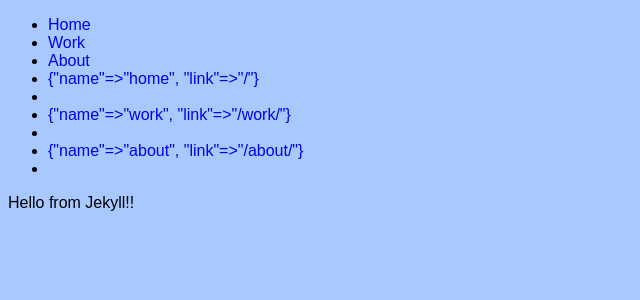
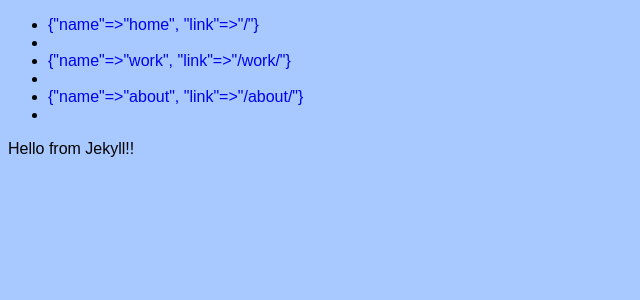
Before and after one commit to steph1230/steph12, a Jekyll site: the page built from index.html, in a window 1280 px wide. Shown: the top 300 px of the page, without its empty margins (0-640 px from the left). Built offline with Jekyll 4.4.1, drawn with Linux system fonts in a browser that asks for light colours.

Commit message:
Update navigation.html

```diff
--- a/_includes/navigation.html
+++ b/_includes/navigation.html
@@ -1,22 +1,6 @@
 <nav>
   <ul>
-        <li>
-      <a href="/steph12">
-      Home
-      </a>
-    </li>
-    <li>
-      <a href="/steph12/work">
-      Work
-      </a>
-    </li>
-    <li>
-      <a href="/steph12/about">
-      About
-      </a>
-    </li>
-
-    {% for item in site.data.navigation %}
+      {% for item in site.data.navigation %}
       <li>
         <a href="#">
           {{item}}
```
